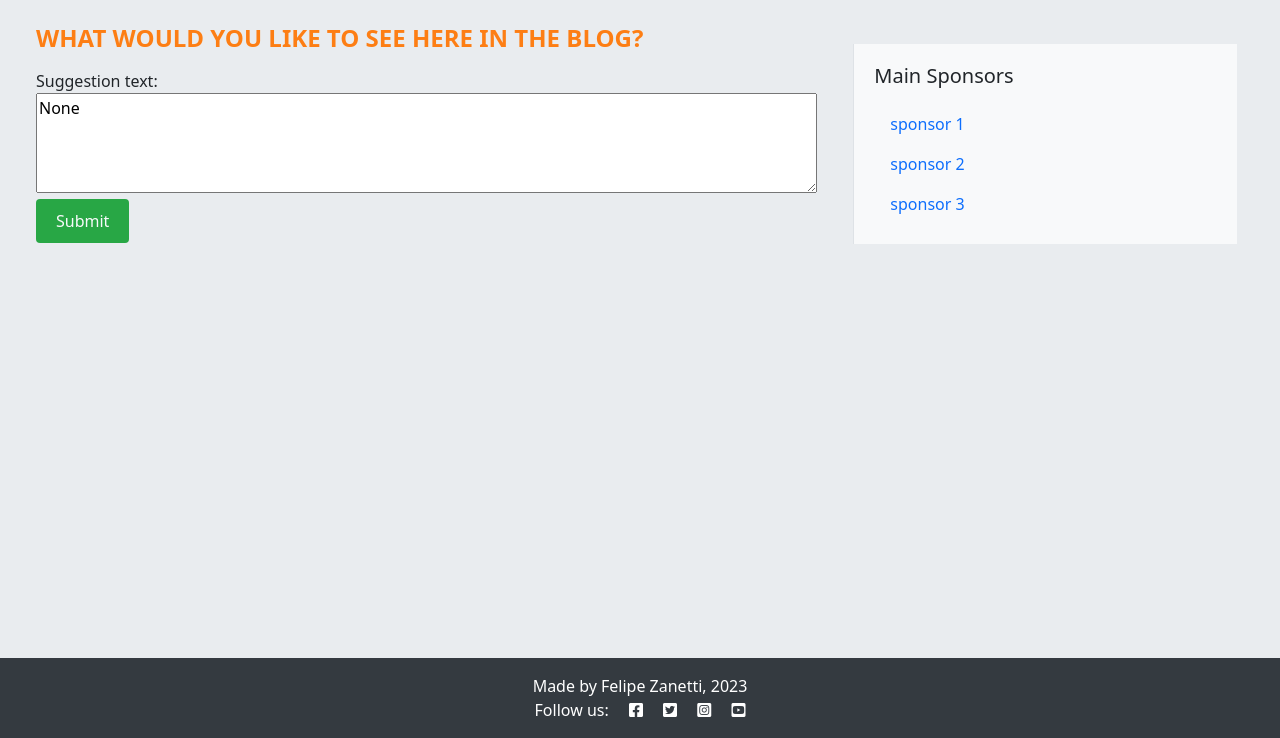
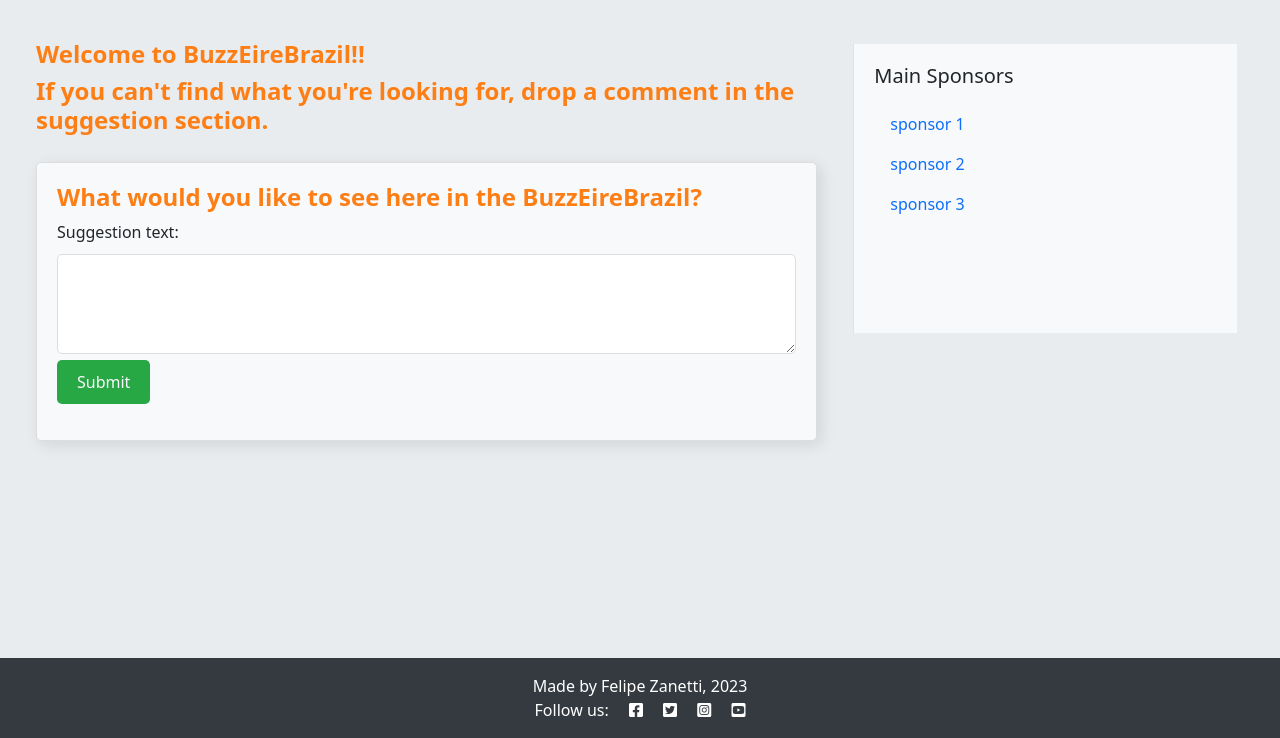
Before and after one commit to zanettiprado/BuzzEireBrazil, a Django app: page / in a window 1280 px wide. Shown: the part 62-800 px from the top of the page. Run offline with Django 3.2, Linux system fonts and the light colour scheme; the visitor is signed in with stand-in values (Sample User, id 1); data that the repository does not hold is empty; some libraries are stand-ins or nearby versions.

Commit message:
add suggestions and reactions for other

```diff
--- a/blog/forms.py
+++ b/blog/forms.py
@@ -8,6 +8,8 @@ class CommentForm(forms.ModelForm):
         fields = ('body',)
 
 class UserSuggestionForm(forms.ModelForm):
+    suggestion_text = forms.CharField(widget=forms.Textarea(attrs={'placeholder': 'Tell me what you are thinking...'}))
+
     class Meta:
         model = UserSuggestion
         fields = ['suggestion_text']
--- a/blog/models.py
+++ b/blog/models.py
@@ -80,3 +80,7 @@ class UserSuggestion(models.Model):
 
     def total_dislikes(self):
         return self.dislikes.count()
+
+    @classmethod
+    def total_suggestions(cls):
+        return cls.objects.count()
--- a/blog/urls.py
+++ b/blog/urls.py
@@ -4,6 +4,8 @@ from django.urls import path
 urlpatterns = [
     path("", views.PostList.as_view(), name="home"),
     path('submit-suggestion/', views.UserSuggestionView.as_view(), name='submit_suggestion'),
+    path('suggestion-like/<int:suggestion_id>/', views.SuggestionLike.as_view(), name='suggestion_like'),
+    path('suggestion-dislike/<int:suggestion_id>/', views.SuggestionDislike.as_view(), name='suggestion_dislike'),
     path('<slug:slug>/', views.PostDetail.as_view(), name='post_detail'),
     path('like/<slug:slug>/', views.PostLike.as_view(), name='post_like'),
     path('comment-like/<int:comment_id>/', views.CommentLike.as_view(), name='comment_like'),
--- a/blog/views.py
+++ b/blog/views.py
@@ -3,6 +3,7 @@ from django.views import generic, View
 from django.http import HttpResponseRedirect
 from .models import Post, Comment, UserSuggestion
 from .forms import CommentForm, UserSuggestionForm
+
 
 class PostLike(View):
 
@@ -118,3 +119,25 @@ class UserSuggestionView(View):
         suggestions = UserSuggestion.objects.all()
         suggestion_form = UserSuggestionForm()
         return render(request, 'suggestions.html', {'suggestions': suggestions, 'suggestion_form': suggestion_form})
+
+class SuggestionLike(View):
+    def post(self, request, suggestion_id, *args, **kwargs):
+        suggestion = get_object_or_404(UserSuggestion, id=suggestion_id)
+
+        if suggestion.likes.filter(id=request.user.id).exists():
+            suggestion.likes.remove(request.user)
+        else:
+            suggestion.likes.add(request.user)
+
+        return HttpResponseRedirect(request.META.get("HTTP_REFERER"))
+
+class SuggestionDislike(View):
+    def post(self, request, suggestion_id, *args, **kwargs):
+        suggestion = get_object_or_404(UserSuggestion, id=suggestion_id)
+
+        if suggestion.dislikes.filter(id=request.user.id).exists():
+            suggestion.dislikes.remove(request.user)
+        else:
+            suggestion.dislikes.add(request.user)
+
+        return HttpResponseRedirect(request.META.get("HTTP_REFERER"))
--- a/static/css/style.css
+++ b/static/css/style.css
@@ -55,7 +55,7 @@
     color: white;
 }
 
-.brand {
+.brand, .title, .sub-title {
     font-size: 1.5rem;
     font-weight: 700;
     color: #fd7e14;
@@ -69,7 +69,7 @@
     color: #f8f9fa;
     border: none;
     padding: 10px 20px;
-    border-radius: 4px;
+    border-radius: 5px;
 }
 
 /* Cards */
@@ -81,6 +81,7 @@
 
 .card-green-orange {
     border: 1px solid #fd7e14;
+    margin-bottom: 20px;
 }
 
 /* Images */
@@ -149,3 +150,74 @@
 .error {
     color: red;
 }
+
+/* Suggestion Section */
+.suggestion-section {
+    margin-top: 20px;
+    margin-bottom: 20px;
+    background-color: #f8f9fa;
+    padding: 20px;
+    border: 1px solid #ddd;
+    border-radius: 5px;
+    box-shadow: 4px 4px 15px rgba(0, 0, 0, 0.1);
+}
+
+/* Suggestion Item */
+.suggestion-item {
+    margin-bottom: 20px;
+    padding: 10px;
+    background-color: #fff;
+    border: 1px solid #ddd;
+    border-radius: 10px;
+    box-shadow: 2px 2px 10px rgba(0, 0, 0, 0.1);
+}
+
+/* Suggestion Text */
+.user-suggestion-text {
+    line-height: 1.6;
+}
+
+/* Likes and Dislikes */
+/* .likes, .dislikes {
+    margin-right: 10px;
+    font-weight: bold;
+    color: #333333;
+    cursor: pointer;
+    transition: color 0.2s;
+} */
+
+.likes:hover, .dislikes:hover {
+    color: #fd7e14;
+}
+
+/* Suggestion Form Styling */
+.suggestion-form {
+    margin-top: 20px;
+}
+
+/* Botão de envio da sugestão */
+.btn-suggestion {
+    background-color: #28a745;
+    color: #fff;
+    border: none;
+    padding: 10px 20px;
+    border-radius: 5px;
+    cursor: pointer;
+    transition: background-color 0.2s;
+}
+
+.btn-suggestion:hover {
+    background-color: #ddd;
+}
+
+/* Adicione estilo ao texto dentro do textarea */
+#id_suggestion_text {
+    width: 100%;
+    height: 100px;
+    padding: 10px;
+    border: 1px solid #ddd;
+    border-radius: 5px;
+    margin-top: 10px;
+    font-size: 16px;
+    line-height: 1.6;
+}
--- a/templates/index.html
+++ b/templates/index.html
@@ -5,40 +5,11 @@
 
 <div class="container-fluid">
     <div class="row">
-        <!-- User Suggestion Section -->
-        <div class="suggestion-section">
-            <!-- Suggestion Form -->
-            <h3 class="brand">WHAT WOULD YOU LIKE TO SEE HERE IN THE BLOG?</h3>
-            <ul class="suggestions-list">
-                {% for suggestion in suggestions %}
-                <li>
-                    {{ suggestion.suggestion_text }}
-                    <!-- Display Likes and Dislikes (button is not working yet)-->
-                    <span class="likes">Likes: {{ suggestion.total_likes }}</span>
-                    <span class="dislikes">Dislikes: {{ suggestion.total_dislikes }}</span>
-                </li>
-                {% endfor %}
-            </ul>
-            <!-- Suggestion Submission Form -->
-            {% if user.is_authenticated %}
-            <form method="post" action="{% url 'submit_suggestion' %}">
-                {% csrf_token %}
-                {{ suggestion_form.suggestion_text.label_tag }}
-                <textarea name="suggestion_text" id="id_suggestion_text" rows="4" cols="50"
-                    style="width: 100%; height: 100px;">{{ suggestion_form.suggestion_text.value }}</textarea>
-                <button type="submit" class="btn btn-signup">Submit</button>
-                {% if suggestion_form.errors.suggestion_text %}
-                <p class="error">{{ suggestion_form.errors.suggestion_text }}</p>
-                {% endif %}
-            </form>
-
-            {% endif %}
-        </div>
-        <!-- End of User Suggestion Section -->
-
         <!-- Blog Entries Column -->
         <div class="col-12 mt-3 left">
             <div class="row">
+                <h2 class="title">Welcome to <strong>BuzzEireBrazil</strong>!! </h2>
+                <h3 class="sub-title">If you can't find what you're looking for, drop a comment in the suggestion section.</h3>
                 {% for post in post_list %}
                 <div class="col-md-4">
                     <div class="card mb-4 card-green-orange">
@@ -76,6 +47,70 @@
             </div>
         </div>
 
+            <!-- pagination --->
+    {% if is_paginated %}
+    <nav aria-label="Page navigation">
+        <ul class="pagination justify-content-center">
+            {% if page_obj.has_previous %}
+            <li><a href="?page={{ page_obj.previous_page_number }}" class="page-link">&laquo; PREV </a></li>
+            {% endif %}
+            {% if page_obj.has_next %}
+            <li><a href="?page={{ page_obj.next_page_number }}" class="page-link"> NEXT &raquo;</a></li>
+            {% endif %}
+        </ul>
+    </nav>
+    {% endif %}
+<br>
+
+    </div>
+    <!-- User Suggestion Section -->
+    <div class="suggestion-section">
+        <!-- Suggestion Form -->
+        <h3 class="brand">What would you like to see here in the <strong>BuzzEireBrazil</strong>?</h3>
+        <!-- Suggestion Submission Form -->
+        {% if user.is_authenticated %}
+        <form method="post" action="{% url 'submit_suggestion' %}">
+            {% csrf_token %}
+            {{ suggestion_form.suggestion_text.label_tag }}
+            <textarea name="suggestion_text" id="id_suggestion_text" rows="4" cols="50"
+    style="width: 100%; height: 100px;">{{ suggestion_form.suggestion_text.value|default:""}}</textarea>
+                <button type="submit" class="btn btn-signup">Submit</button>
+            {% if suggestion_form.errors.suggestion_text %}
+            <p class="error">{{ suggestion_form.errors.suggestion_text }}</p>
+            {% endif %}
+        </form>
+
+
+        <ul class="suggestions-list">
+            {% for suggestion in suggestions %}
+            <li>
+                <span class="user-suggestion-text">{{ suggestion.suggestion_text }}</span>
+
+                <!-- Like button for suggestions -->
+                <form class="d-inline" action="{% url 'suggestion_like' suggestion.id %}" method="POST">
+                    {% csrf_token %}
+                    {% if user in suggestion.likes.all %}
+                    <button type="submit" name="liked" value="unliked" class="btn-like liked"><i class="fas fa-thumbs-up"></i></button>
+                    {% else %}
+                    <button type="submit" name="liked" value="liked" class="btn-like"><i class="far fa-thumbs-up"></i></button>
+                    {% endif %}
+                </form>
+                <span class="likes">{{ suggestion.total_likes }}</span>
+
+                <!-- Dislike button for suggestions -->
+                <form class="d-inline" action="{% url 'suggestion_dislike' suggestion.id %}" method="POST">
+                    {% csrf_token %}
+                    {% if user in suggestion.dislikes.all %}
+                    <button type="submit" name="disliked" value="undisliked" class="btn-dislike disliked"><i class="fas fa-thumbs-down"></i></button>
+                    {% else %}
+                    <button type="submit" name="disliked" value="disliked" class="btn-dislike"><i class="far fa-thumbs-down"></i></button>
+                    {% endif %}
+                </form>
+                <span class="dislikes">{{ suggestion.total_dislikes }}</span>
+            </li>
+            {% endfor %}
+        </ul>
+        {% endif %}
     </div>
 
     <!-- Comment Section -->
@@ -104,20 +139,24 @@
         <!-- End of Comment Section -->
         {% endif %}
     </div>
-
-    <!-- pagination --->
-    {% if is_paginated %}
-    <nav aria-label="Page navigation">
-        <ul class="pagination justify-content-center">
-            {% if page_obj.has_previous %}
-            <li><a href="?page={{ page_obj.previous_page_number }}" class="page-link">&laquo; PREV </a></li>
-            {% endif %}
-            {% if page_obj.has_next %}
-            <li><a href="?page={{ page_obj.next_page_number }}" class="page-link"> NEXT &raquo;</a></li>
-            {% endif %}
-        </ul>
-    </nav>
-    {% endif %}
 </div>
 
+<script>
+    document.addEventListener('DOMContentLoaded', function () {
+        var suggestionText = document.getElementById('id_suggestion_text');
+
+        suggestionText.addEventListener('focus', function () {
+            if (this.value === 'Tell me what you are thinking...') {
+                this.value = '';
+            }
+        });
+
+        suggestionText.addEventListener('blur', function () {
+            if (this.value === '') {
+                this.value = 'Tell me what you are thinking...';
+            }
+        });
+    });
+</script>
+
 {% endblock content %}
```
